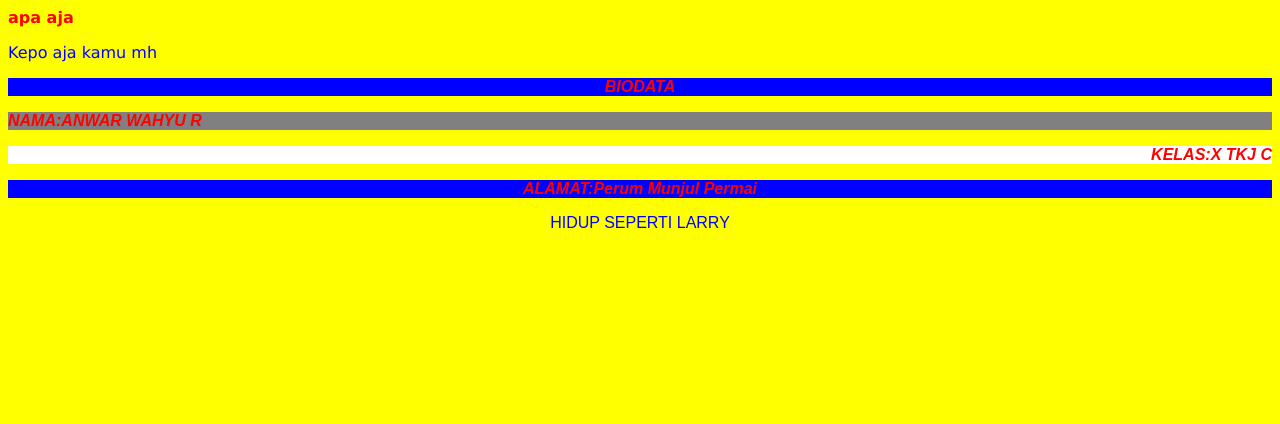
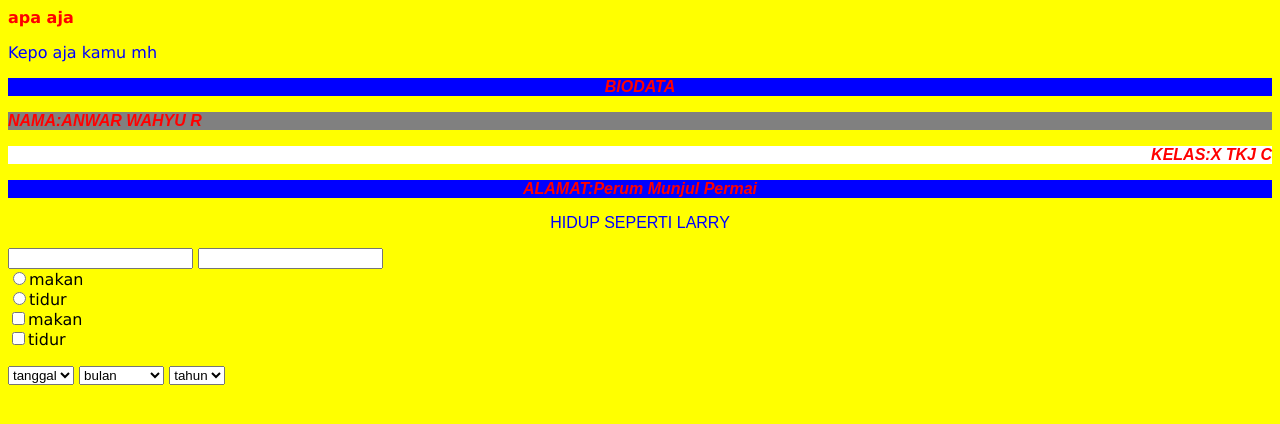
Before and after one commit to anwar024/anwar, a plain HTML site: page index.html in a window 1280 px wide. Drawn offline with Linux system fonts and the light colour scheme.

Commit message:
Update index.html

```diff
--- a/index.html
+++ b/index.html
@@ -29,3 +29,77 @@ body{font-family:verdana;font size:12px}
 <p class="hufft"><b><i> KELAS:X TKJ C</p></b></i>
 <p class="wkwk"><b><i>ALAMAT:Perum Munjul Permai</p></b></i>
 <p class="hehe">HIDUP SEPERTI LARRY</P>
+
+<html>
+<body>
+<form>
+<input type="text"></input>
+<input type="password"></input><br>
+<input type="radio">makan</input><br>
+<input type="radio">tidur </input><br>
+<input type="checkbox">makan</input><br>
+<input type="checkbox">tidur</input>
+</form>
+<select>
+<option>tanggal</option>
+<option> 1 </option>
+<option> 2 </option>
+<option> 3 </option>
+<option> 4 </option>
+<option> 5 </option>
+<option> 6 </option>
+<option> 7 </option>
+<option> 8 </option>
+<option> 9 </option>
+<option> 10 </option>
+<option> 11 </option>
+<option> 12 </option>
+<option> 13 </option>
+<option> 14 </option>
+<option> 15 </option>
+<option> 16 </option>
+<option> 17 </option>
+<option> 18 </option>
+<option> 19 </option>
+<option> 20 </option>
+<option> 21 </option>
+<option> 22 </option>
+<option> 23 </option>
+<option> 24 </option>
+<option> 25 </option>
+<option> 26 </option>
+<option> 27 </option>
+<option> 28 </option>
+<option> 29 </option>
+<option> 30 </option>
+<option> 31 </option>
+</select>
+<select>
+<option>bulan</option>
+<option> januari </option>
+<option> februari </option>
+<option> maret </option>
+<option> april </option>
+<option> mei </option>
+<option> juni </option>
+<option> juli </option>
+<option> agustus </option>
+<option> september </option>
+<option> oktober </option>
+<option> november </option>
+<option> desember </option>
+</select>
+<select>
+<option>tahun</option>
+<option> 2000 </option>
+<option> 2001 </option>
+<option> 2002 </option>
+<option> 2003 </option>
+<option> 2005 </option>
+<option> 2006 </option>
+<option> 2007 </option>
+<option> 2008 </option>
+<option> 2009 </option>
+<option> 2010 </option>
+</body>
+</html>
```
